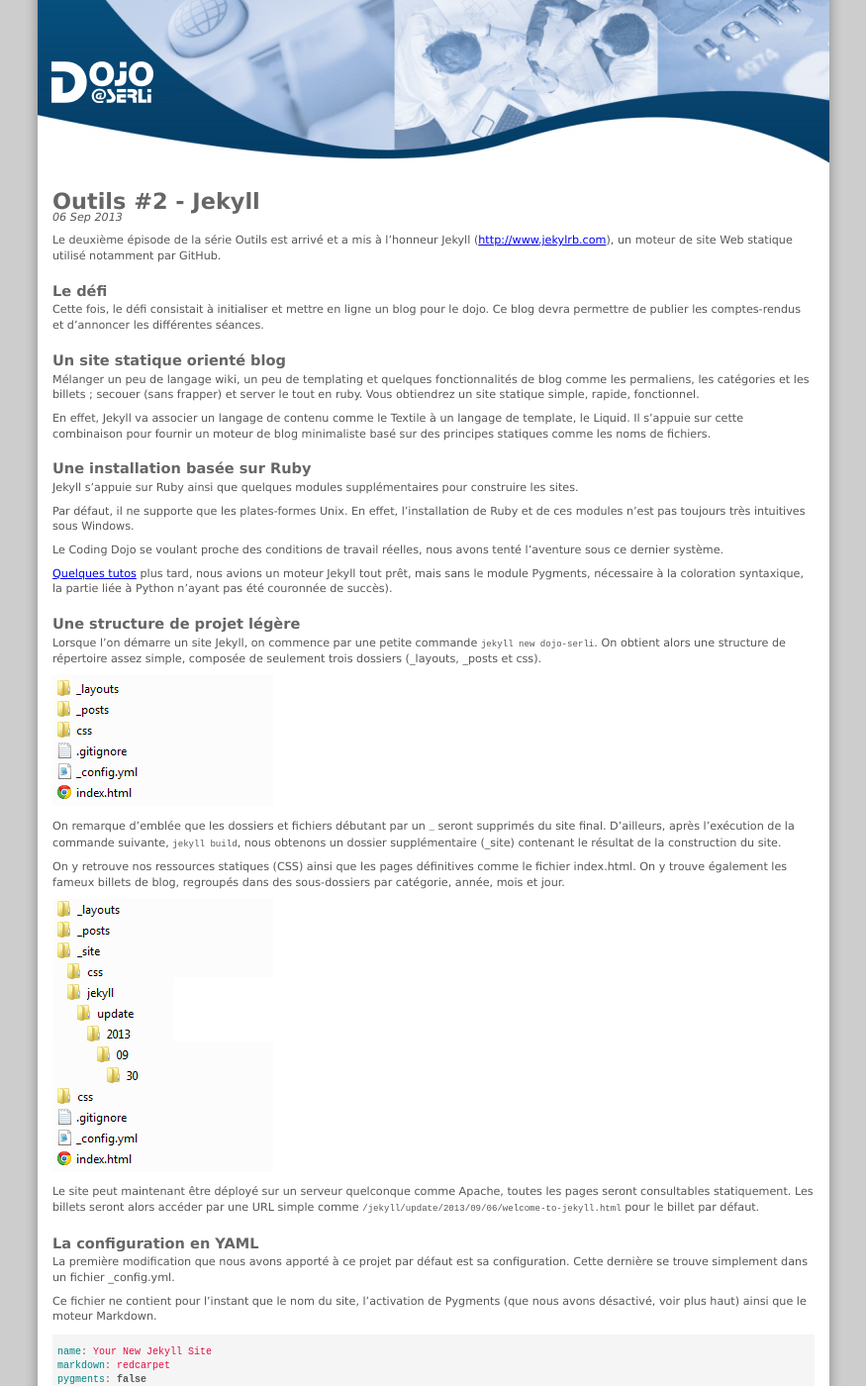
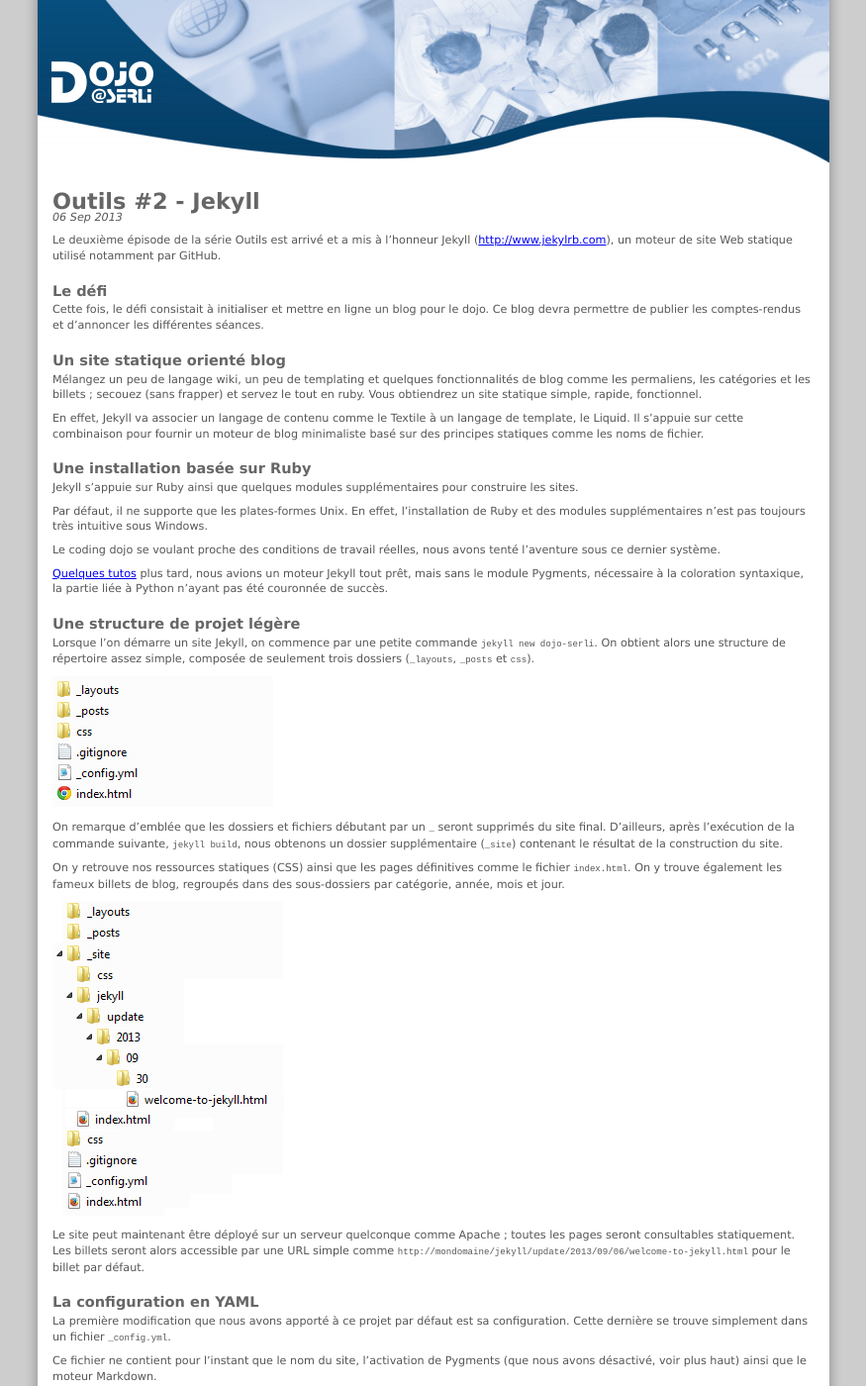
Before and after one commit to SerliDojo/serlidojo.github.io, a Jekyll site: the page built from _posts/2013-09-06-outils-2-jekyll.markdown, in a window 1280 px wide and 1400 px high. Shown: the whole window at 99% size, without its empty margins (202-1077 px from the left). Built offline with Jekyll 4.4.1, drawn with Linux system fonts in a browser that asks for light colours; Markdown is read by kramdown in place of the engine named in the settings; comment, search, counter and statistics services are not loaded; some of the changed text lies outside the part shown.

Commit message:
Corrections sur l'article Jekyll

```diff
--- a/_posts/2013-09-06-outils-2-jekyll.markdown
+++ b/_posts/2013-09-06-outils-2-jekyll.markdown
@@ -18,9 +18,9 @@
 Un site statique orienté blog
 ----------
 
-Mélanger un peu de langage wiki, un peu de templating et quelques fonctionnalités de blog comme les permaliens, les catégories et les billets ; secouer (sans frapper) et server le tout en ruby. Vous obtiendrez un site statique simple, rapide, fonctionnel.
+Mélangez un peu de langage wiki, un peu de templating et quelques fonctionnalités de blog comme les permaliens, les catégories et les billets ; secouez (sans frapper) et servez le tout en ruby. Vous obtiendrez un site statique simple, rapide, fonctionnel.
 
-En effet, Jekyll va associer un langage de contenu comme le Textile à un langage de template, le Liquid. Il s'appuie sur cette combinaison pour fournir un moteur de blog minimaliste basé sur des principes statiques comme les noms de fichiers.
+En effet, Jekyll va associer un langage de contenu comme le Textile à un langage de template, le Liquid. Il s'appuie sur cette combinaison pour fournir un moteur de blog minimaliste basé sur des principes statiques comme les noms de fichier.
 
 
 Une installation basée sur Ruby
@@ -28,33 +28,33 @@
 
 Jekyll s'appuie sur Ruby ainsi que quelques modules supplémentaires pour construire les sites.
 
-Par défaut, il ne supporte que les plates-formes Unix. En effet, l'installation de Ruby et de ces modules n'est pas toujours très intuitives sous Windows.
+Par défaut, il ne supporte que les plates-formes Unix. En effet, l'installation de Ruby et des modules supplémentaires n'est pas toujours très intuitive sous Windows.
 
-Le Coding Dojo se voulant proche des conditions de travail réelles, nous avons tenté l'aventure sous ce dernier système.
+Le coding dojo se voulant proche des conditions de travail réelles, nous avons tenté l'aventure sous ce dernier système.
 
-[Quelques tutos](http://www.madhur.co.in/blog/2011/09/01/runningjekyllwindows.html) plus tard, nous avions un moteur Jekyll tout prêt, mais sans le module Pygments, nécessaire à la coloration syntaxique, la partie liée à Python n'ayant pas été couronnée de succès).
+[Quelques tutos](http://www.madhur.co.in/blog/2011/09/01/runningjekyllwindows.html) plus tard, nous avions un moteur Jekyll tout prêt, mais sans le module Pygments, nécessaire à la coloration syntaxique, la partie liée à Python n'ayant pas été couronnée de succès.
 
 
 Une structure de projet légère
 ----------
 
-Lorsque l'on démarre un site Jekyll, on commence par une petite commande `jekyll new dojo-serli`. On obtient alors une structure de répertoire assez simple, composée de seulement trois dossiers (_layouts, _posts et css).
+Lorsque l'on démarre un site Jekyll, on commence par une petite commande `jekyll new dojo-serli`. On obtient alors une structure de répertoire assez simple, composée de seulement trois dossiers (`_layouts`, `_posts` et `css`).
 
 ![Structure du projet après la création](/img/jekyll/structure-creation.png)
 
-On remarque d'emblée que les dossiers et fichiers débutant par un `_` seront supprimés du site final. D'ailleurs, après l'exécution de la commande suivante, `jekyll build`, nous obtenons un dossier supplémentaire (_site) contenant le résultat de la construction du site.
+On remarque d'emblée que les dossiers et fichiers débutant par un `_` seront supprimés du site final. D'ailleurs, après l'exécution de la commande suivante, `jekyll build`, nous obtenons un dossier supplémentaire (`_site`) contenant le résultat de la construction du site.
 
-On y retrouve nos ressources statiques (CSS) ainsi que les pages définitives comme le fichier index.html. On y trouve également les fameux billets de blog, regroupés dans des sous-dossiers par catégorie, année, mois et jour.
+On y retrouve nos ressources statiques (CSS) ainsi que les pages définitives comme le fichier `index.html`. On y trouve également les fameux billets de blog, regroupés dans des sous-dossiers par catégorie, année, mois et jour.
 
 ![Structure du projet après la compilation](/img/jekyll/structure-compilation.png)
 
-Le site peut maintenant être déployé sur un serveur quelconque comme Apache, toutes les pages seront consultables statiquement. Les billets seront alors accéder par une URL simple comme `/jekyll/update/2013/09/06/welcome-to-jekyll.html` pour le billet par défaut.
+Le site peut maintenant être déployé sur un serveur quelconque comme Apache ; toutes les pages seront consultables statiquement. Les billets seront alors accessible par une URL simple comme `http://mondomaine/jekyll/update/2013/09/06/welcome-to-jekyll.html` pour le billet par défaut.
 
 
 La configuration en YAML
 ----------
 
-La première modification que nous avons apporté à ce projet par défaut est sa configuration. Cette dernière se trouve simplement dans un fichier _config.yml.
+La première modification que nous avons apporté à ce projet par défaut est sa configuration. Cette dernière se trouve simplement dans un fichier `_config.yml`.
 
 Ce fichier ne contient pour l'instant que le nom du site, l'activation de Pygments (que nous avons désactivé, voir plus haut) ainsi que le moteur Markdown.
 
@@ -80,7 +80,7 @@
 
 L'idée de base est donc de produire du contenu dans un langage simple et courant, comme ceux utilisés dans les wiki. Le moteur de Jekyll pourra ensuite l'interpréter et le transformer en HTML statique.
 
-Jekyll accepte le langage wiki Textile, ainsi que le langage Markdown. Mais il accepte également de traiter les fichiers écrits en lanage HTML. C'est ainsi que le fchier index.html est interprété. Nous avons donc commencé par éditier ce fichier.
+Jekyll accepte le langage wiki Textile, ainsi que le langage Markdown. Mais il accepte également de traiter les fichiers écrits en lanage HTML. C'est ainsi que le fchier `index.html` est interprété. Nous avons donc commencé par éditier ce fichier.
 
 Malgré que le langage HTML soit utilisé, nous retrouvons l'en-tête YAML ainsi que quelques balises de templating, notamment dans la construction de la liste des billets :
 
```
Also changed, not shown: img/jekyll/structure-compilation.png, img/jekyll/structure-creation.png.
